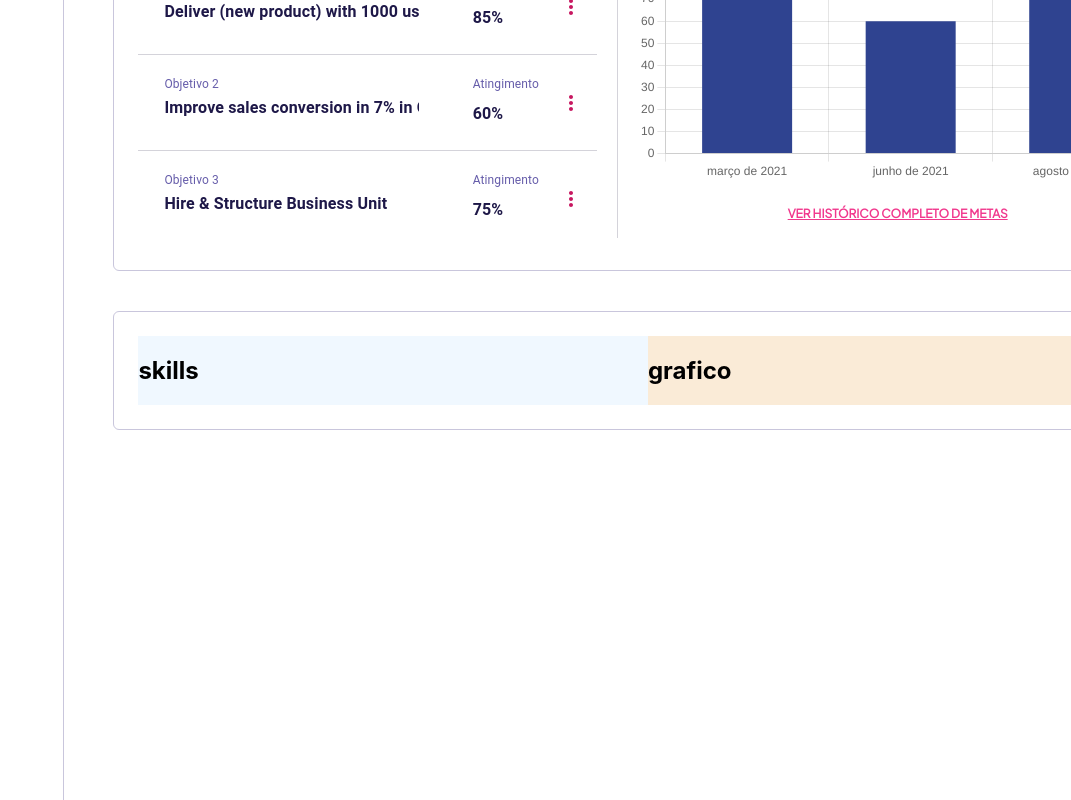
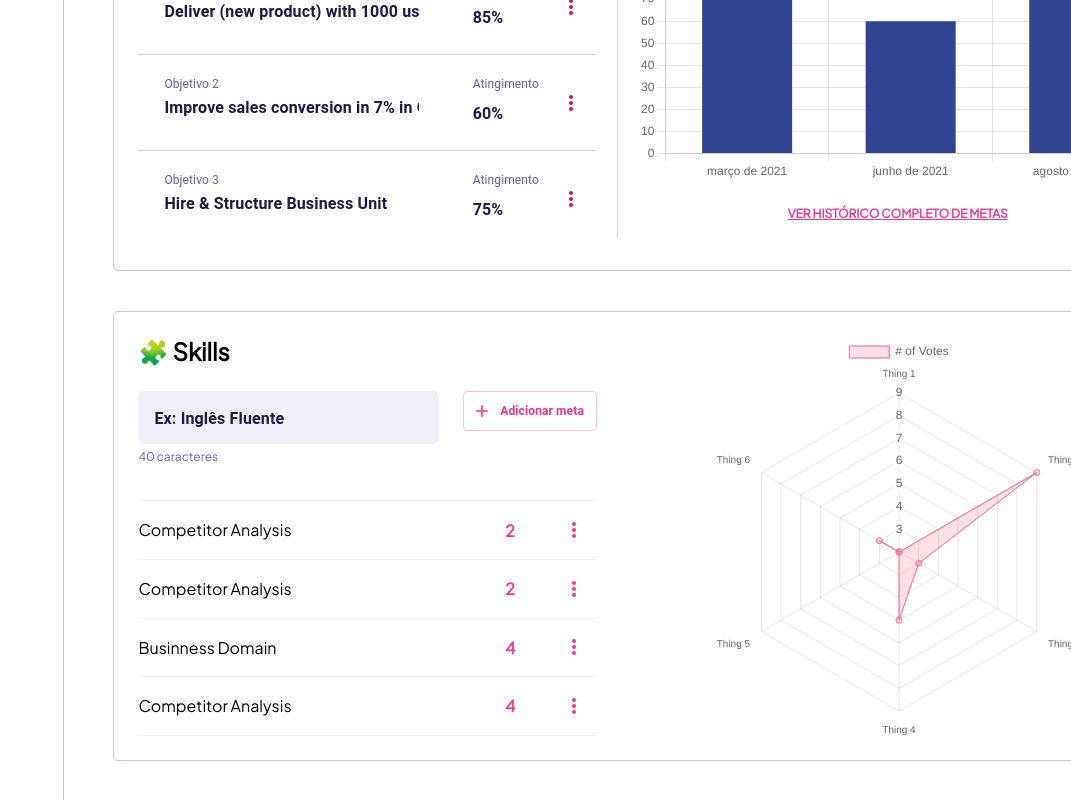
Before and after one commit to leadershiptools/LSTools, a React (Create React App) app: page / in a window 1280 px wide. Shown: the part 446-1246 px from the top of the page, without its empty margins (209-1280 px from the left). Built offline with nearby package versions, Linux system fonts and the light colour scheme.

Commit message:
add skills section

```diff
--- /dev/null
+++ b/src/components/LedPanel/SkillsPanel/skillsGraph.js
@@ -0,0 +1,37 @@
+import React from 'react';
+import {
+  Chart as ChartJS,
+  RadialLinearScale,
+  PointElement,
+  LineElement,
+  Filler,
+  Tooltip,
+  Legend,
+} from 'chart.js';
+import { Radar } from 'react-chartjs-2';
+
+ChartJS.register(
+  RadialLinearScale,
+  PointElement,
+  LineElement,
+  Filler,
+  Tooltip,
+  Legend
+);
+
+const data = {
+  labels: ['Thing 1', 'Thing 2', 'Thing 3', 'Thing 4', 'Thing 5', 'Thing 6'],
+  datasets: [
+    {
+      label: '# of Votes',
+      data: [2, 9, 3, 5, 2, 3],
+      backgroundColor: 'rgba(255, 99, 132, 0.2)',
+      borderColor: 'rgba(255, 99, 132, 1)',
+      borderWidth: 1,
+    },
+  ],
+};
+
+export function SkillsGraph() {
+  return <Radar data={data} />;
+}
--- a/src/components/LedPanel/SkillsPanel/skillsPanel.js
+++ b/src/components/LedPanel/SkillsPanel/skillsPanel.js
@@ -1,13 +1,73 @@
-import "../SkillsPanel/skillsPanel.styles.css"
-import * as React from 'react';
+import "../SkillsPanel/skillsPanel.styles.css";
+import * as React from "react";
+import InputBase from "@mui/material/InputBase";
+import AddIcon from "@mui/icons-material/AddOutlined";
+import Button from "@mui/material/Button";
+import Typography from "@mui/material/Typography";
+import MoreVert from "@mui/icons-material/MoreVert";
+import { SkillsGraph } from "./skillsGraph";
 
 const SkillsPanel = () => (
   <main className="skillsPanel">
     <section className="skillsBoard">
-            <h2>skills</h2>
+      <h2>🧩 Skills</h2>
+      <div className="skillsBoardForm">
+        <div className="input-group">
+          <InputBase
+            inputProps={{ maxLength: 40 }}
+            style={{
+              fontWeight: "700",
+              fontSize: "16px",
+              color: "#1E1848",
+              border: "none",
+            }}
+            defaultValue="Ex: Inglês Fluente"
+          />
+          <span>40 caracteres</span>
+        </div>
+        <Button
+          className="skillsBoardFormButton"
+          aria-label="adicionar"
+          variant="outlined"
+          color="secondary"
+          startIcon={<AddIcon />}
+        >
+          <Typography fontWeight={700}>Adicionar meta</Typography>
+        </Button>
+      </div>
+      <div className="skillsBoardList">
+        <div className="skillsBoardListItem">
+          <p>Competitor Analysis</p>
+          <span>2</span>
+          <Button>
+            <MoreVert />
+          </Button>
+        </div>
+        <div className="skillsBoardListItem">
+          <p>Competitor Analysis</p>
+          <span>2</span>
+          <Button>
+            <MoreVert />
+          </Button>
+        </div>
+        <div className="skillsBoardListItem">
+          <p>Businness Domain</p>
+          <span>4</span>
+          <Button>
+            <MoreVert />
+          </Button>
+        </div>
+        <div className="skillsBoardListItem">
+          <p>Competitor Analysis</p>
+          <span>4</span>
+          <Button>
+            <MoreVert />
+          </Button>
+        </div>
+      </div>
     </section>
     <section className="graphicSkillsBoard">
-            <h2>grafico</h2>
+      <SkillsGraph />
     </section>
   </main>
 );
--- a/src/components/LedPanel/SkillsPanel/skillsPanel.styles.css
+++ b/src/components/LedPanel/SkillsPanel/skillsPanel.styles.css
@@ -2,17 +2,100 @@
     margin: 0 52px 40px;
     padding: 24px;
     border: 1px solid #C9C6DC;
-    border-radius: 6px;
+    border-radius: 5px;
     height: fit-content;
     display: flex;
     flex-direction: row;
+    justify-content: space-between;
+    font-family: 'Plus Jakarta Sans';
 }
 
 .skillsBoard {
-    background-color: aliceblue;
-    width: 100%;
+    width: 45%;
 }
+
+.skillsBoard h2{
+    margin: 0;
+    margin-bottom: 24px;
+}
+
+.skillsBoardForm{
+    display: flex;
+    flex-direction: row;
+    gap: 24px;
+
+}
+
+.skillsBoardForm .input-group{
+    flex: 1;
+}
+
+.skillsBoardFormButton{
+    height: 40px;
+    padding: 8px 12px !important;
+    border-color: #fbc4dd !important;
+}
+
+.skillsBoardFormButton p{
+    color: #f1388D !important;
+    font-size: 12px !important;
+    text-transform: none !important;
+}
+
+.skillsBoardFormButton svg {
+    color: #f1388D !important;
+    font-size: 18px;
+}
+
+.skillsBoardFormButton:hover{
+    border-color: #f1388D !important;
+    background-color: white !important;
+}
+
+.skillsBoardList{
+    display: flex;
+    flex-direction: column;
+    margin-top: 24px;
+}
+
+.skillsBoardListItem:first-child{
+    border-top: 1px solid #F1F0F8;
+}
+
+.skillsBoardListItem{
+    display: flex;
+    align-items: center;
+    border-bottom : 1px solid #F1F0F8;
+}
+
+.skillsBoardListItem p{
+    font-style: normal;
+    font-weight: 400;
+    font-size: 16px;
+    line-height: 160%;
+    flex: 0 0 80%;
+}
+
+.skillsBoardListItem span{
+    flex: 0 0 10%;
+    color: #F1388D;
+    font-weight: 700;
+}
+
+.skillsBoardListItem button{
+    flex: 0 0 10%;
+}
+
+.skillsBoardListItem button {
+    color: #f1388D !important;
+    min-width: unset !important;
+}
+
+.skillsBoardListItem button:hover {
+    background-color: #feecf4 !important;
+}
+
 .graphicSkillsBoard {
-    background-color: antiquewhite;
-    width: 100%;
+    width: 45%;
+    max-height: 400px;
 }
```
Lines whose indentation alone changed are shown as unchanged.
